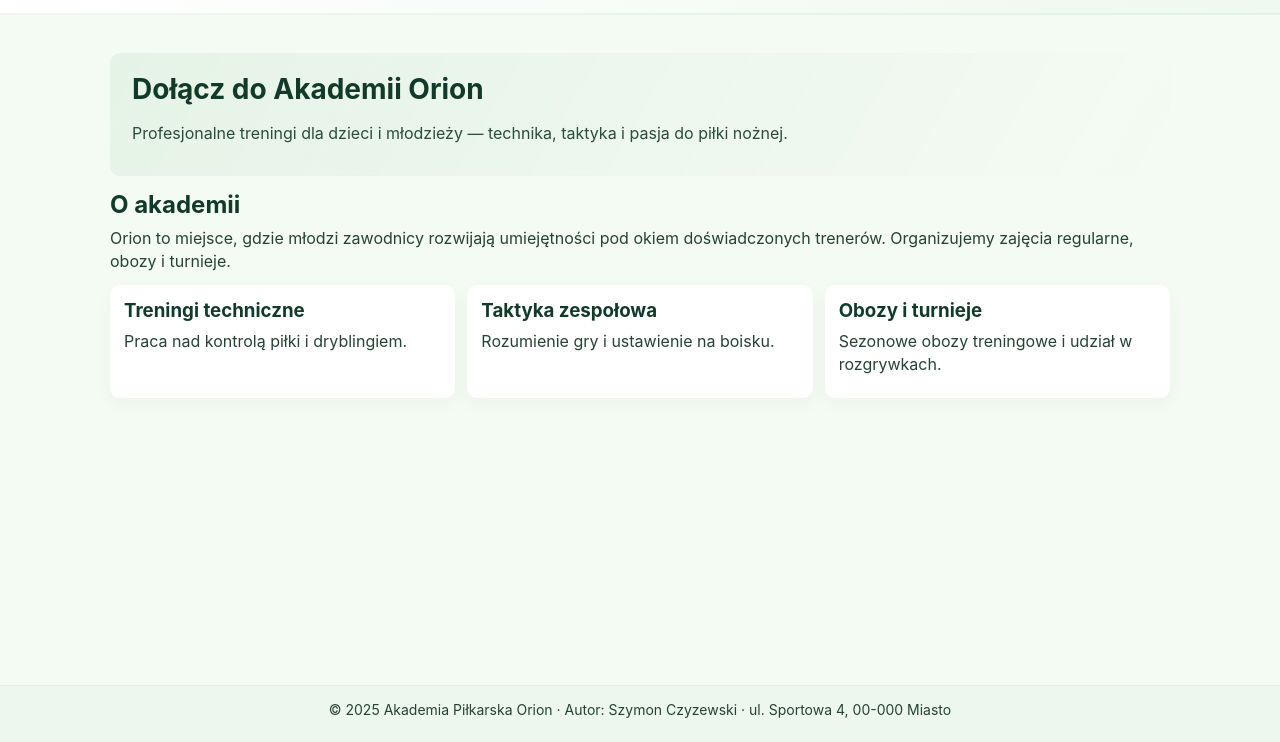
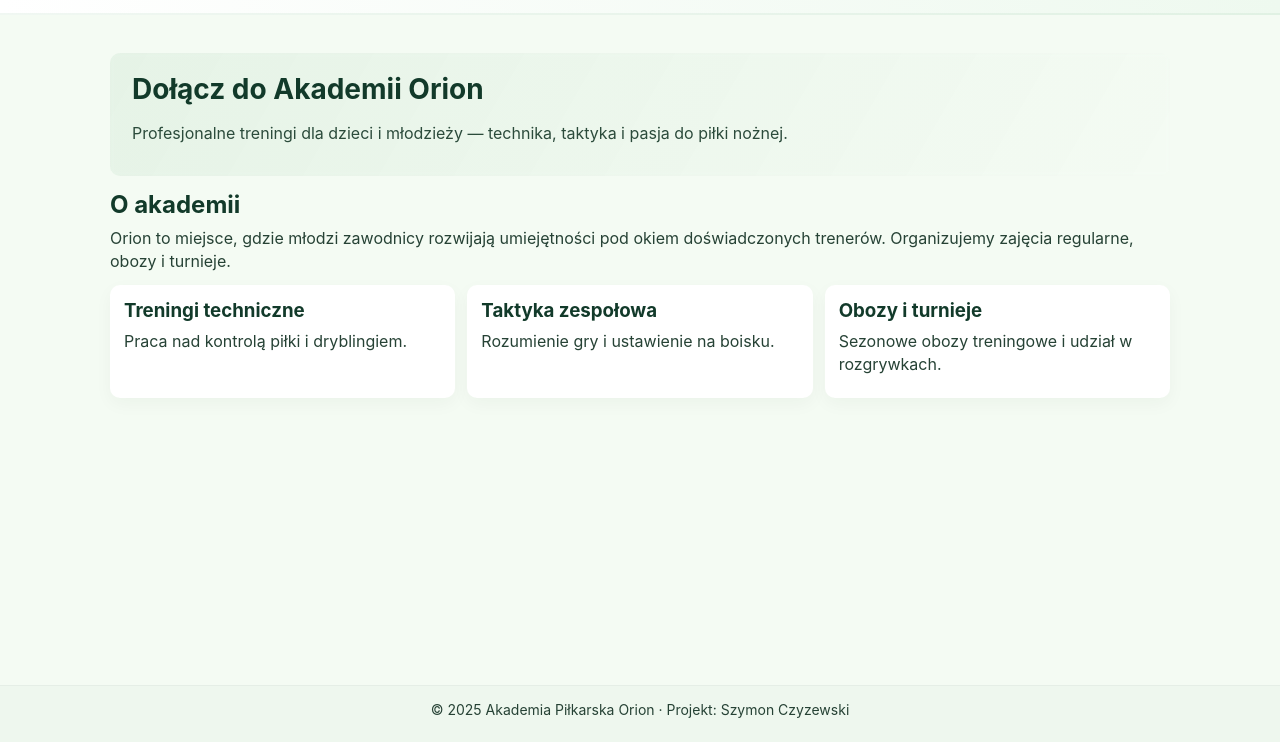
Before and after one commit to swampertgoat/akademia-pilkarska-orion, a plain HTML site: page index.html in a window 1280 px wide. Shown: the part 58-800 px from the top of the page. Drawn offline with Linux system fonts and the light colour scheme.

Commit message:
Revise footer and maintain HTML structure
Updated footer project attribution and ensured proper HTML structure.

```diff
--- a/index.html
+++ b/index.html
@@ -35,7 +35,7 @@
     </section>
   </main>
   <footer class="footer">
-    <p>© 2025 Akademia Piłkarska Orion · Autor: Szymon Czyzewski · ul. Sportowa 4, 00-000 Miasto</p>
+    <p>© 2025 Akademia Piłkarska Orion · Projekt: Szymon Czyzewski</p>
   </footer>
 </body>
 </html>
```
